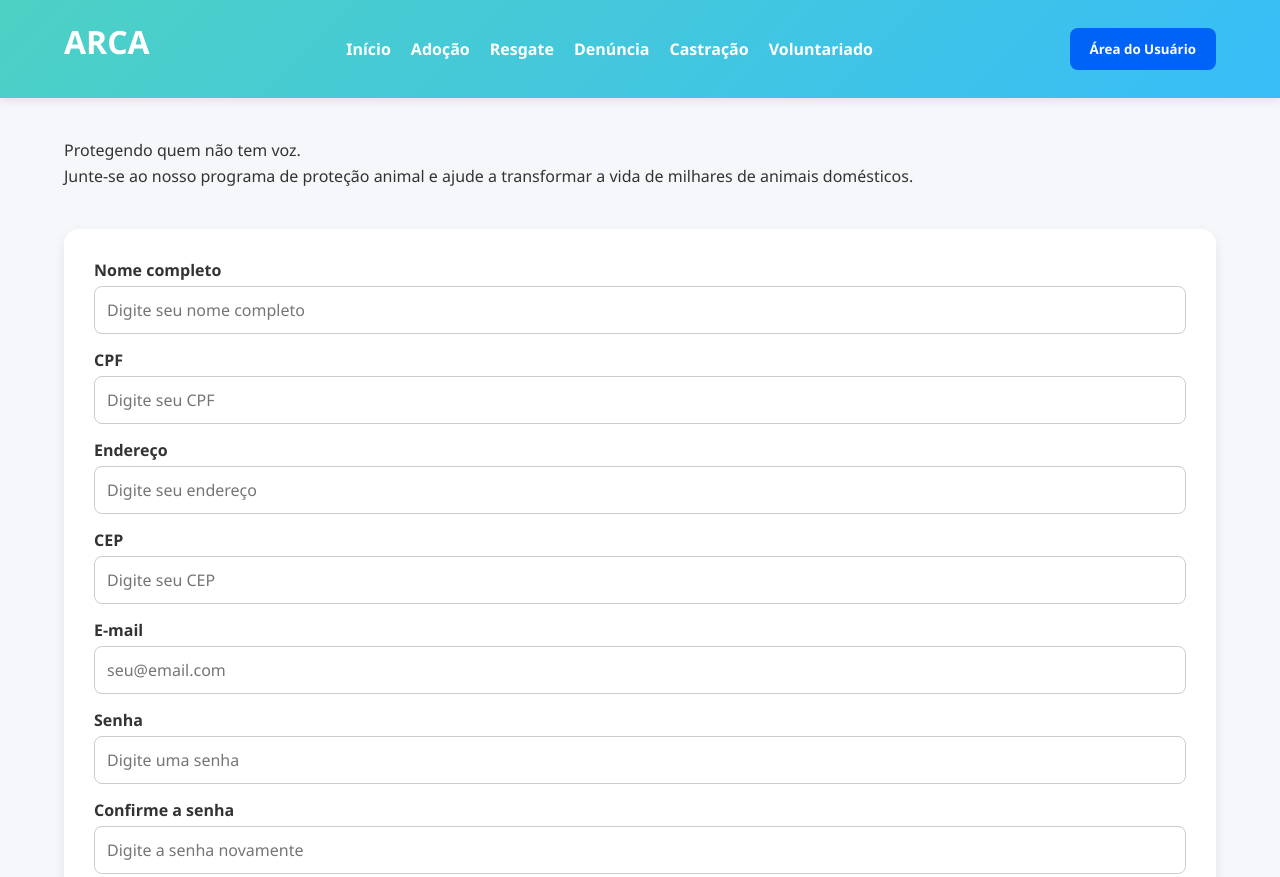
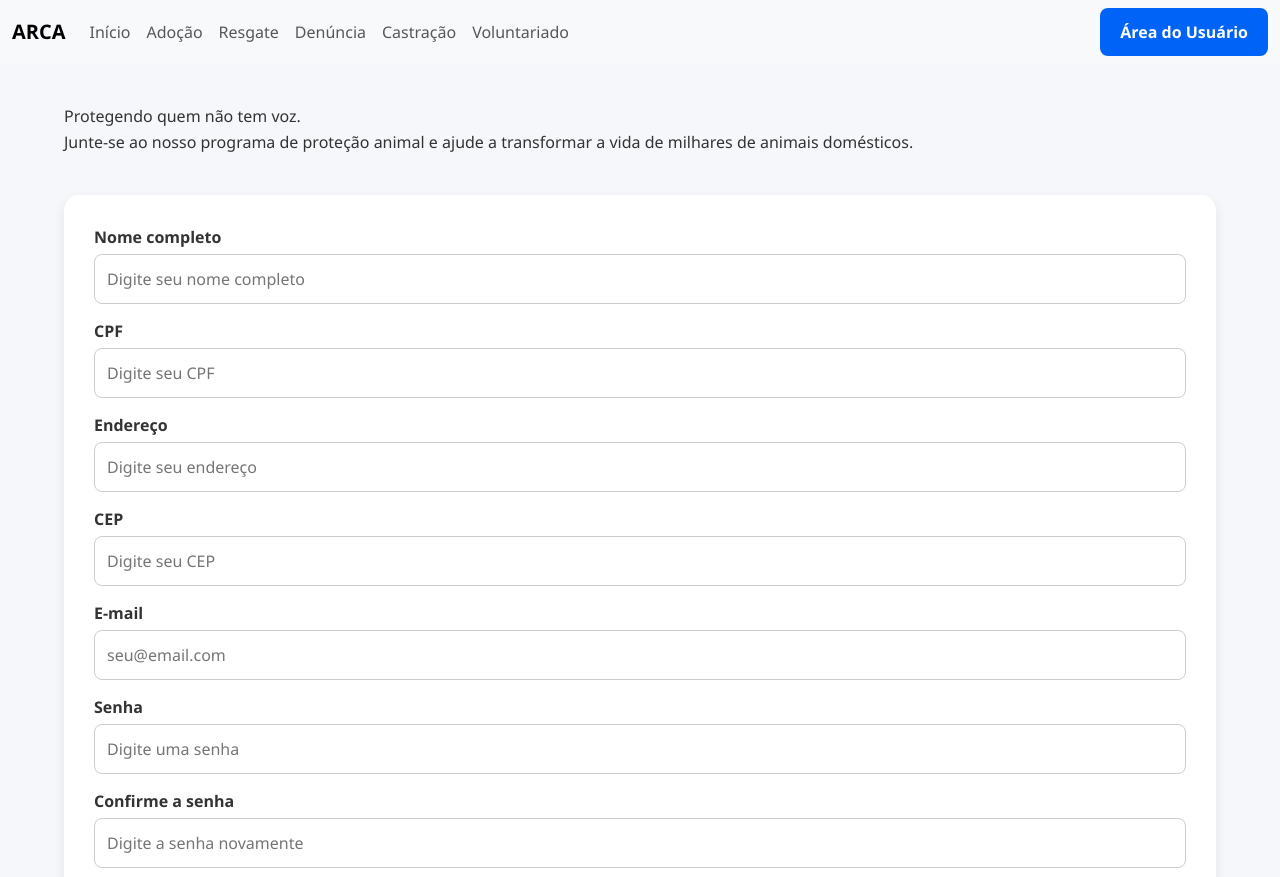
Before and after one commit to annapng137/Projeto-Arca-, a plain HTML site: page telacadastro.html in a window 1280 px wide. Shown: the top 877 px of the page. Drawn offline with nearby package versions, Linux system fonts and the light colour scheme.

Commit message:
Update telacadastro.html

```diff
--- a/telacadastro.html
+++ b/telacadastro.html
@@ -1,26 +1,68 @@
 <!DOCTYPE html>
 <html lang="pt-BR">
 <head>
+    <link href="https://cdn.jsdelivr.net/npm/bootstrap@5.3.8/dist/css/bootstrap.min.css" rel="stylesheet" integrity="sha384-sRIl4kxILFvY47J16cr9ZwB07vP4J8+LH7qKQnuqkuIAvNWLzeN8tE5YBujZqJLB" crossorigin="anonymous">
     <meta charset="UTF-8">
     <meta name="viewport" content="width=device-width, initial-scale=1.0">
     <title>ARCA - Cadastro</title>
     <link rel="stylesheet" href="css/style.css">
 </head>
 <body>
-  <header>
-    <h2>ARCA</h2>
+  <nav class="navbar navbar-expand-lg bg-body-tertiary">
+  <div class="container-fluid">
 
-    <nav>
-      <a href="index.html">Início</a>
-      <a href="adocao.html">Adoção</a>
-      <a href="resgate.html">Resgate</a>
-      <a href="denuncia.html">Denúncia</a>
-      <a href="castracao.html">Castração</a>
-      <a href="voluntario.html">Voluntariado</a>
-    </nav>
+    <a class="navbar-brand" href="index.html">ARCA</a>
 
-    <button><a href="telalogin.html">Área do Usuário</a></button>
-  </header>
+    <button
+      class="navbar-toggler"
+      type="button"
+      data-bs-toggle="collapse"
+      data-bs-target="#navbarNav"
+      aria-controls="navbarNav"
+      aria-expanded="false"
+      aria-label="Alternar navegação">
+
+      <span class="navbar-toggler-icon"></span>
+    </button>
+
+    <div class="collapse navbar-collapse" id="navbarNav">
+
+      <ul class="navbar-nav me-auto">
+
+        <li class="nav-item">
+          <a class="nav-link" href="index.html">Início</a>
+        </li>
+
+        <li class="nav-item">
+          <a class="nav-link" href="adocao.html">Adoção</a>
+        </li>
+
+        <li class="nav-item">
+          <a class="nav-link" href="resgate.html">Resgate</a>
+        </li>
+
+        <li class="nav-item">
+          <a class="nav-link" href="denuncia.html">Denúncia</a>
+        </li>
+
+        <li class="nav-item">
+          <a class="nav-link" href="castracao.html">Castração</a>
+        </li>
+
+        <li class="nav-item">
+          <a class="nav-link" href="voluntario.html">Voluntariado</a>
+        </li>
+
+      </ul>
+
+      <a class="btn btn-primary" href="telalogin.html">
+        Área do Usuário
+      </a>
+
+    </div>
+
+  </div>
+</nav>
     <main>
         <section>
             <p>Protegendo quem não tem voz.<br>Junte-se ao nosso programa de proteção animal e ajude a transformar a vida de milhares de animais domésticos.</p>
@@ -60,5 +102,6 @@
         </form>
     </main>
     <script src="./index.js"></script>
+    <script src="https://cdn.jsdelivr.net/npm/bootstrap@5.3.8/dist/js/bootstrap.bundle.min.js" integrity="sha384-FKyoEForCGlyvwx9Hj09JcYn3nv7wiPVlz7YYwJrWVcXK/BmnVDxM+D2scQbITxI" crossorigin="anonymous"></script>
 </body>
 </html>
```
